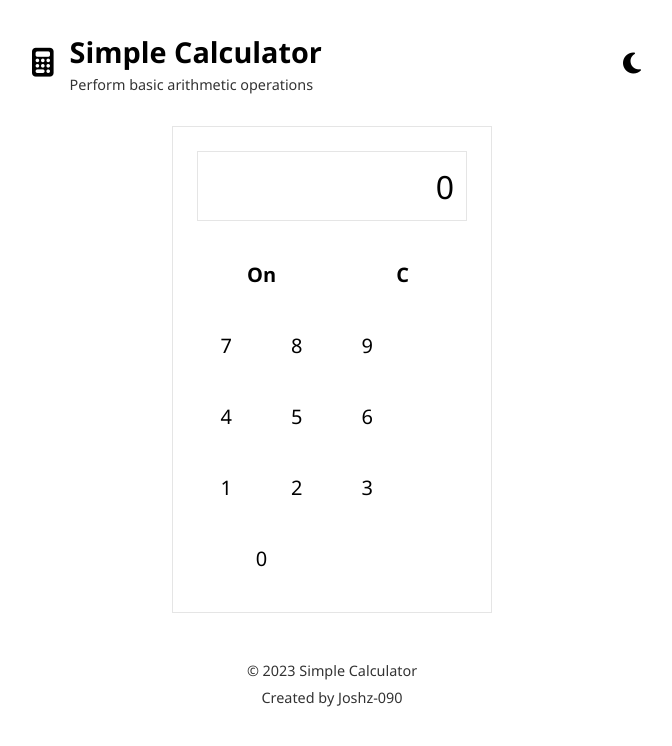
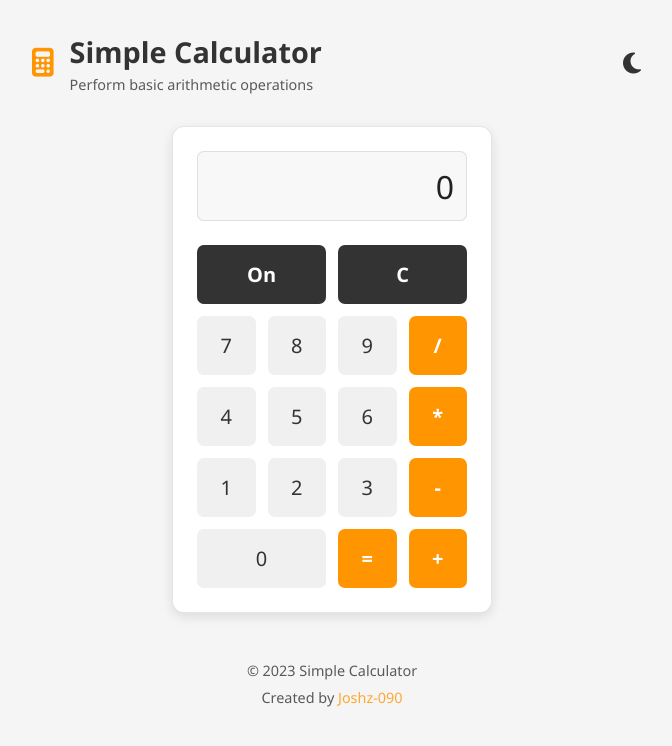
Before and after one commit to Joshz-090/simple-calculator, a plain HTML site: page index.html in a window 1280 px wide. Shown: the whole page, without its empty margins (308-980 px from the left). Drawn offline with Linux system fonts and the light colour scheme.

Commit message:
Update style.css

```diff
--- a/style.css
+++ b/style.css
@@ -1,4 +1,4 @@
-erkataye hi chaw hik*/
+/*erkataye hi chaw hik*/
 /* Default (light) theme */
 :root {
   --bg-color: #f5f5f5;
```
